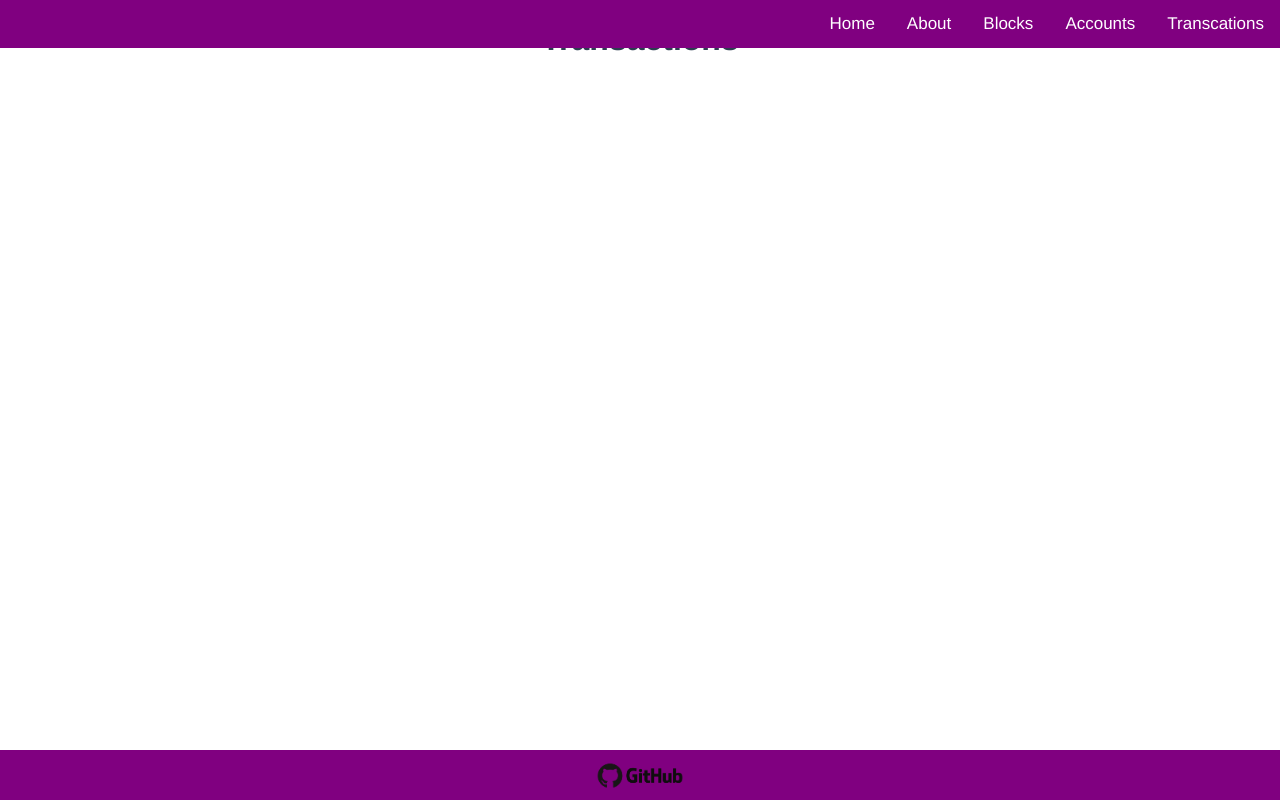
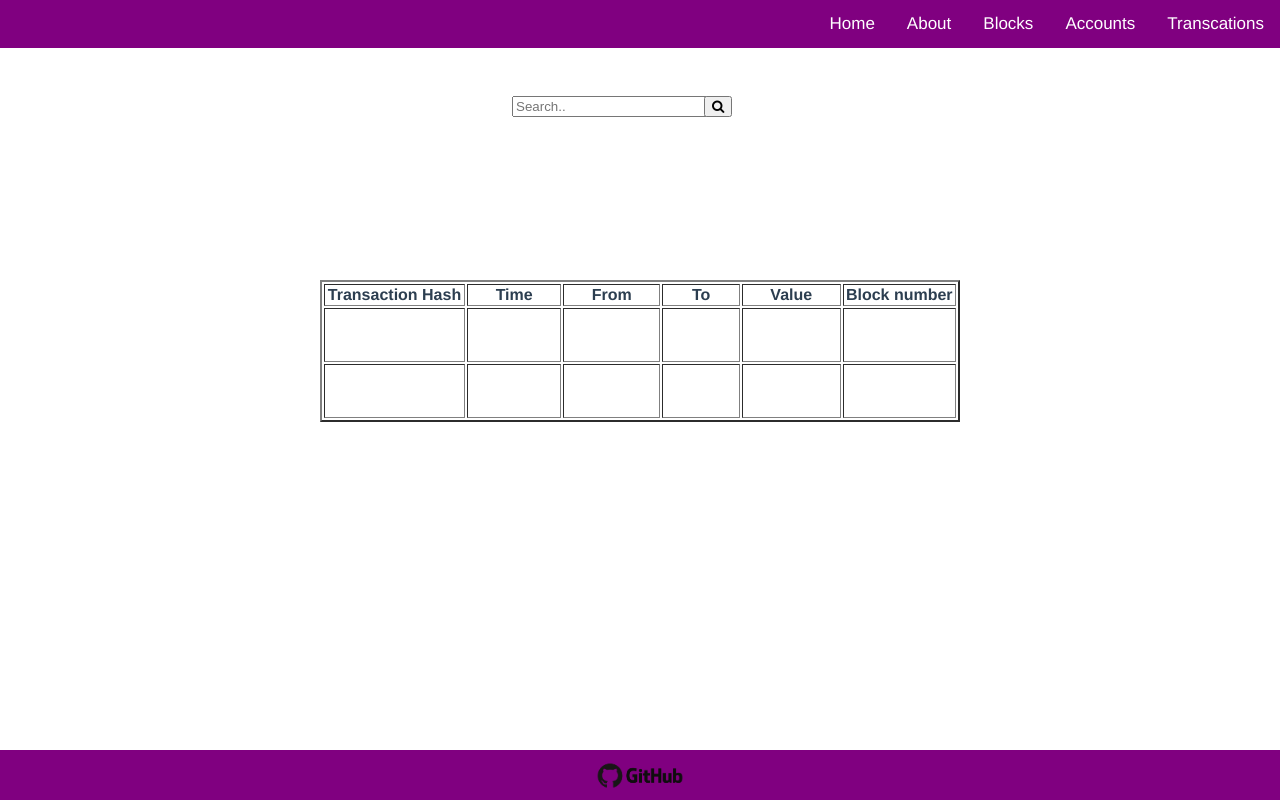
Before and after one commit to quanterall-academy-team4/polygon-explorer-front-end, a Vue app: page /transactions in a window 1280 px wide. Built offline with nearby package versions, Linux system fonts and the light colour scheme.

Commit message:
Added transaction table component

```diff
--- /dev/null
+++ b/src/components/BlocksTable.vue
@@ -0,0 +1,111 @@
+<template>
+  <link
+    rel="stylesheet"
+    href="https://cdnjs.cloudflare.com/ajax/libs/font-awesome/4.7.0/css/font-awesome.min.css"
+  />
+
+  <input type="text" placeholder="Search.." name="search" />
+  <button v-on:click="searchBlock" type="submit">
+    <i class="fa fa-search"></i>
+  </button>
+
+  <table border="2">
+    <tr>
+      <th>Number</th>
+      <th>Time</th>
+      <th>Hash</th>
+      <th>Mined by</th>
+      <th>Dificulty</th>
+      <th>Size</th>
+      <th>Gas Used</th>
+      <th>Gas Limit</th>
+    </tr>
+    <tr>
+      <td>{{ blockNumberValue }}</td>
+      <td>{{ blockTimeValue }}</td>
+      <td>{{ blockHashValue }}</td>
+      <td>{{ blockMinedByValue }}</td>
+      <td>{{ blockDifficultyValue }}</td>
+      <td>{{ blockSizeValue }}</td>
+      <td>{{ blockGasUsedValue }}</td>
+      <td>{{ blockGasLimitValue }}</td>
+    </tr>
+    <tr>
+      <td></td>
+      <td></td>
+      <td></td>
+      <td></td>
+      <td></td>
+      <td></td>
+      <td></td>
+      <td></td>
+    </tr>
+  </table>
+</template>
+
+<script>
+import axios from "axios";
+
+export default {
+  name: "BlocksTable",
+  data() {
+    return {
+      blockNumberValue: "",
+      blockTimeValue: "",
+      blockHashValue: "",
+      blockMinedByValue: "",
+      blockDifficultyValue: "",
+      blockSizeValue: "",
+      blockGasUsedValue: "",
+      blockGasLimitValue: "",
+    };
+  },
+  methods: {
+    searchBlock: function () {
+      axios.get("http://localhost:3000/blocks/latest").then((response) => {
+        this.blockNumberValue = response.data.number;
+        this.blockTimeValue = response.data.timestamp;
+        this.blockHashValue = response.data.hash;
+        this.blockMinedByValue = response.data.miner;
+        this.blockDifficultyValue = response.data.difficulty;
+        this.blockSizeValue = response.data.size;
+        this.blockGasUsedValue = response.data.gasUsed;
+        this.blockGasLimitValue = response.data.gasLimit;
+      });
+    },
+  },
+};
+</script>
+
+<style>
+table {
+  position: fixed;
+  right: 25%;
+  top: 35%;
+  left: 25%;
+}
+table td {
+  width: 500px;
+  height: 50px;
+}
+table tr {
+  width: 500px;
+}
+
+table th {
+  width: 500px;
+}
+
+input {
+  position: fixed;
+  left: 40%;
+  top: 12%;
+  width: 15%;
+}
+button {
+  position: fixed;
+  left: 55%;
+  height: 21px;
+  top: 12%;
+}
+</style>
--- a/src/components/Table.vue
+++ /dev/null
@@ -1,110 +0,0 @@
-<template>
-  <link
-    rel="stylesheet"
-    href="https://cdnjs.cloudflare.com/ajax/libs/font-awesome/4.7.0/css/font-awesome.min.css"
-  />
-
-    <input type="text" placeholder="Search.." name="search" />
-    <button v-on:click="searchBlock" type="submit"><i class="fa fa-search"></i></button>
-
-  <table border="2">
-    <tr>
-      <th>Number</th>
-      <th>Time</th>
-      <th>Hash</th>
-      <th>Mined by</th>
-      <th>Dificulty</th>
-      <th>Size</th>
-      <th>Gas Used</th>
-      <th>Gas Limit</th>
-    </tr>
-    <tr>
-      <td> {{blockNumberValue}} </td>
-      <td> {{blockTimeValue}}</td>
-      <td>{{blockHashValue}}</td>
-      <td>{{blockMinedByValue}}</td>
-      <td>{{blockDifficultyValue}}</td>
-      <td>{{blockSizeValue}}</td>
-      <td>{{blockGasUsedValue}}</td>
-      <td>{{blockGasLimitValue}}</td>
-    </tr>
-    <tr>
-      <td></td>
-      <td></td>
-      <td></td>
-      <td></td>
-      <td></td>
-      <td></td>
-      <td></td>
-      <td></td>
-    </tr>
-  </table>
-</template>
-
-<script>
-import axios from 'axios';
-
-export default {
-  name: "Table",
-  data() {
-    return {
-      blockNumberValue: '',
-      blockTimeValue: '',
-      blockHashValue: '',
-      blockMinedByValue: '',
-      blockDifficultyValue: '',
-      blockSizeValue: '',
-      blockGasUsedValue: '',
-      blockGasLimitValue: ''
-    }
-  },
-  methods : {
-    searchBlock: function(){
-      axios.get('http://localhost:3000/blocks/latest').then((response) => {
-      this.blockNumberValue = response.data.number;
-      this.blockTimeValue = response.data.timestamp;
-      this.blockHashValue = response.data.hash;
-      this.blockMinedByValue = response.data.miner;
-      this.blockDifficultyValue = response.data.difficulty;
-      this.blockSizeValue = response.data.size;
-      this.blockGasUsedValue = response.data.gasUsed;
-      this.blockGasLimitValue = response.data.gasLimit;
-    });
-  }
-  }
-
-};
-</script>
-
-<style>
-table {
-  position: fixed;
-  right: 25%;
-  top: 35%;
-  left: 25%;
-}
-table td {
-  width: 500px;
-  height:50px;
-}
-table tr {
-  width: 500px;
-}
-
-table th {
-  width: 500px;
-}
-
-input {
-  position: fixed;
-  left: 40%;
-  top: 12%;
-  width: 15%;
-}
-button {
-  position: fixed;
-  left: 55%;
-  height: 21px;
-  top: 12%;
-}
-</style>
--- /dev/null
+++ b/src/components/TransactionsTable.vue
@@ -0,0 +1,98 @@
+<template>
+  <link
+    rel="stylesheet"
+    href="https://cdnjs.cloudflare.com/ajax/libs/font-awesome/4.7.0/css/font-awesome.min.css"
+  />
+
+  <input type="text" placeholder="Search.." name="search" />
+  <button v-on:click="searchTransaction" type="submit">
+    <i class="fa fa-search"></i>
+  </button>
+
+  <table border="2">
+    <tr>
+      <th>Transaction Hash</th>
+      <th>Time</th>
+      <th>From</th>
+      <th>To</th>
+      <th>Value</th>
+      <th>Block number</th>
+    </tr>
+    <tr>
+      <td>{{}}</td>
+      <td>{{}}</td>
+      <td>{{}}</td>
+      <td>{{}}</td>
+      <td>{{}}</td>
+      <td>{{}}</td>
+    </tr>
+    <tr>
+      <td></td>
+      <td></td>
+      <td></td>
+      <td></td>
+      <td></td>
+      <td></td>
+    </tr>
+  </table>
+</template>
+
+<script>
+import axios from "axios";
+
+export default {
+  name: "TransactionsTable",
+  data() {
+    return {
+
+    };
+  },
+  methods: {
+    searchTransaction: function () {
+      axios.get("http://localhost:3000/blocks/latest").then((response) => {
+        this.blockNumberValue = response.data.number;
+        /*this.blockTimeValue = response.data.timestamp;
+        this.blockHashValue = response.data.hash;
+        this.blockMinedByValue = response.data.miner;
+        this.blockDifficultyValue = response.data.difficulty;
+        this.blockSizeValue = response.data.size;
+        this.blockGasUsedValue = response.data.gasUsed;
+        this.blockGasLimitValue = response.data.gasLimit;*/
+      });
+    },
+  },
+};
+</script>
+
+<style>
+table {
+  position: fixed;
+  right: 25%;
+  top: 35%;
+  left: 25%;
+}
+table td {
+  width: 500px;
+  height: 50px;
+}
+table tr {
+  width: 500px;
+}
+
+table th {
+  width: 500px;
+}
+
+input {
+  position: fixed;
+  left: 40%;
+  top: 12%;
+  width: 15%;
+}
+button {
+  position: fixed;
+  left: 55%;
+  height: 21px;
+  top: 12%;
+}
+</style>
--- a/src/views/Blocks.vue
+++ b/src/views/Blocks.vue
@@ -1,16 +1,16 @@
 <template>
   <Footer />
-  <Table />
+  <BlocksTable />
 </template>
 
 <script>
 import Footer from "../components/Footer.vue";
-import Table from "../components/Table.vue"
+import BlocksTable from "../components/BlocksTable.vue"
 export default {
   name: "Blocks",
   components: {
     Footer,
-    Table,
+    BlocksTable,
   },
 };
 </script>
--- a/src/views/Transactions.vue
+++ b/src/views/Transactions.vue
@@ -1,19 +1,19 @@
 <template>
-  <h1>Transactions</h1>
   <Footer />
+  <TransactionsTable />
 </template>
 
 <script>
 import Footer from "../components/Footer.vue";
-
+import TransactionsTable from "../components/TransactionsTable.vue"
 export default {
-  name: 'Transactions',
+  name: "Transactions",
   components: {
-    Footer
-  }
-}
+    Footer,
+    TransactionsTable,
+  },
+};
 </script>
 
 <style>
-
 </style>
```
